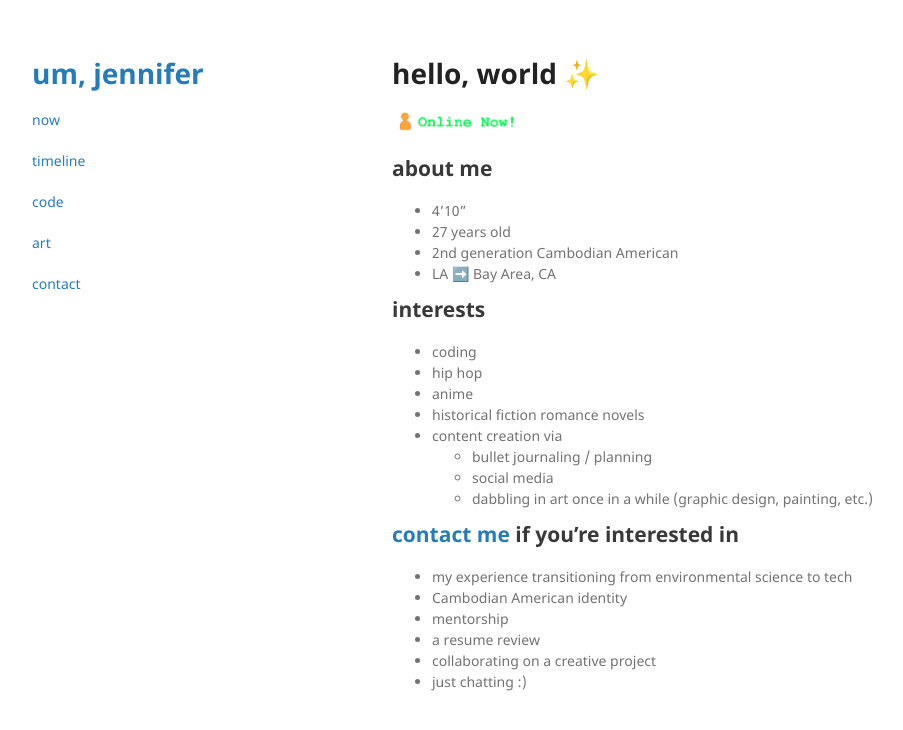
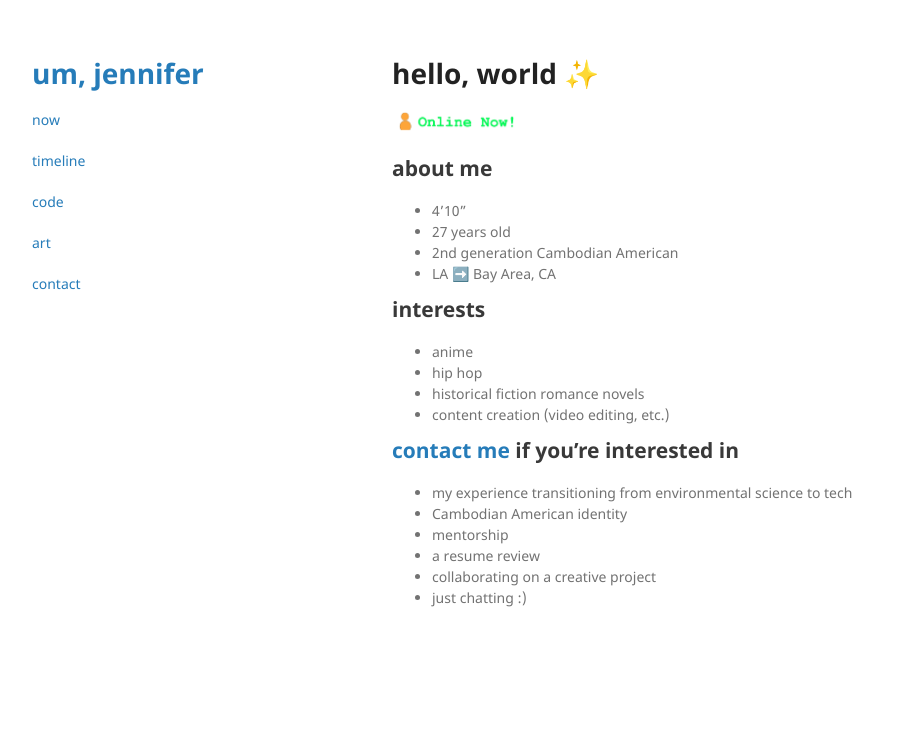
Before and after one commit to umjennifer/umjennifer.github.io, a Jekyll site: the page built from index.md, in a window 1280 px wide. Shown: the top 730 px of the page, without its empty margins (178-1081 px from the left). Built offline with Jekyll 4.4.1, drawn with Linux system fonts in a browser that asks for light colours; our own code applies the rules of GitHub Pages for plain Markdown files.

Commit message:
Update index.md

```diff
--- a/index.md
+++ b/index.md
@@ -11,14 +11,10 @@ layout: default
 - LA ➡️ Bay Area, CA
 
 ## interests
-- coding
+- anime
 - hip hop
-- anime
 - historical fiction romance novels
-- content creation via
-  - bullet journaling / planning
-  - social media
-  - dabbling in art once in a while (graphic design, painting, etc.)
+- content creation (video editing, etc.)
 
 ## <a href="{{ site.github.url }}/contact">contact me</a> if you're interested in
 - my experience transitioning from environmental science to tech
```
